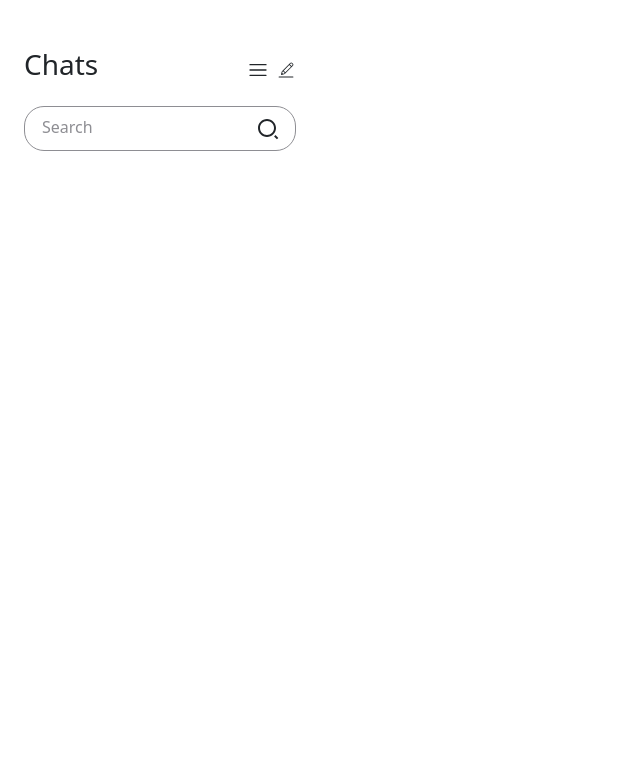
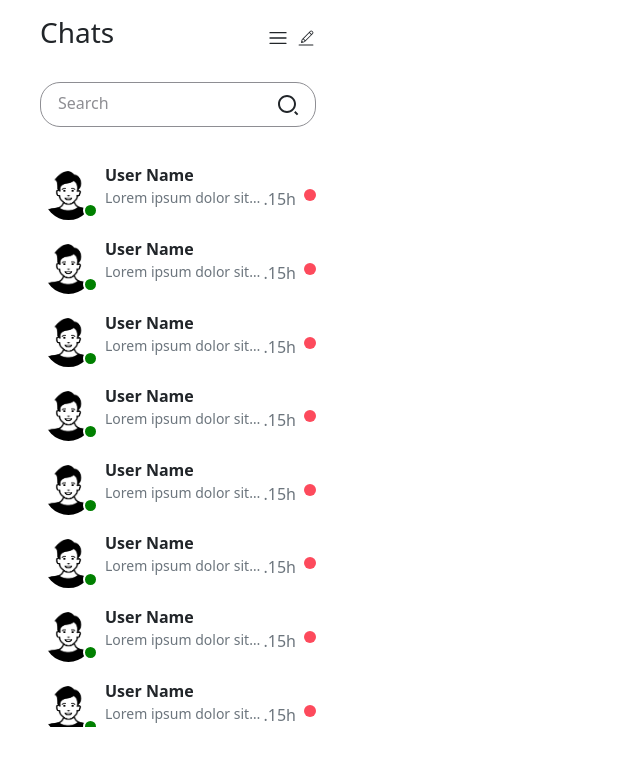
Before and after one commit to Firas-FA/Chat-App, a React (Create React App) app in the folder frontend/: page /chat in a window 1280 px wide. Shown: the top 766 px of the page, without its empty margins (0-640 px from the left). Built offline with nearby package versions, Linux system fonts and the light colour scheme.

Commit message:
contact section

```diff
--- a/frontend/src/Components/Chat components/Contact/Contact.jsx
+++ b/frontend/src/Components/Chat components/Contact/Contact.jsx
@@ -4,11 +4,12 @@ import { RxHamburgerMenu } from "react-icons/rx";
 import { CiEdit } from "react-icons/ci";
 import { RiSearch2Line } from "react-icons/ri";
 import './ContactStyle.css'
+import Person from '../Person/Person';
 
 function Contact() {
   return (
     <>
-    <Col md='3' className='px-4 py-5'>
+    <Col md='3' className='px-3 py-3'>
         <div className='d-flex justify-content-between align-items-center'>
             <h3>Chats</h3>
             <div className='fs-5 fw-bold'>
@@ -16,11 +17,21 @@ function Contact() {
                 <i ><CiEdit /></i>
             </div>
         </div>
-        <div className='search d-flex justify-content-between align-items-center mt-3'>
+        <div className='search d-flex justify-content-between align-items-center mt-4 mb-4'>
             <input type="search" placeholder='Search '/>
             <i className='fs-4'><RiSearch2Line /></i>
         </div>
-
+        <div className='contacts '>
+          <Person/>
+          <Person/>
+          <Person/>
+          <Person/>
+          <Person/>
+          <Person/>
+          <Person/>
+          <Person/>
+          <Person/>
+        </div>
     </Col>
     </>
   )
--- a/frontend/src/Components/Chat components/Contact/ContactStyle.css
+++ b/frontend/src/Components/Chat components/Contact/ContactStyle.css
@@ -11,3 +11,10 @@
 .search input::placeholder{
     color: #8E8E93;
 }
+.search input:focus{
+    outline: none;
+}
+.contacts{
+    overflow-y: scroll;
+    height: 72vh;
+}
--- a/frontend/src/Components/Chat components/Person/Person.jsx
+++ b/frontend/src/Components/Chat components/Person/Person.jsx
@@ -1,17 +1,24 @@
 import React from 'react'
+import personImg from '../../../Assets/Images/person.png'
+import './PersonStyle.css'
 
 
 function Person() {
   return (
     <>
-    <div className='d-flex gap-2 align-items-center'>
-        <div>
-            <img src="" alt="" />
+    <div className='d-flex align-items-center w-100 bg- mt-3 person'>
+        <div className=' w-25 p-1 per-img'>
+            <img src={personImg} className='w-100 rounded-circle ' alt="" />
+            <div className='online'></div>
         </div>
-        <div>
-            <h2>User Name</h2>
-            <p>Lorem ipsum dolor sit amet consectetur adipisicing elit. Optio, quia!</p>
+        <div className='w-75 lh-1 px-2'>
+            <p className='fw-bold mb-2' style={{fontSize:'16px'}}>User Name</p>
+            <div className='d-flex text-secondary'>
+              <p className='msgTitle ' style={{fontSize:'14px'}}>Lorem ipsum dolor sit amet consectetur adipisicing elit. Optio, quia!</p>
+              <p >.15h</p>
+            </div>
         </div>
+        <div className='newMsg'></div>
     </div>
     </>
   )
--- a/frontend/src/Components/Chat components/Person/PersonStyle.css
+++ b/frontend/src/Components/Chat components/Person/PersonStyle.css
@@ -0,0 +1,31 @@
+.msgTitle{
+    overflow: hidden;
+    text-overflow: ellipsis;
+    white-space: nowrap;
+    width: 100%;
+}
+.newMsg{
+    width: 15px;
+    height: 12px;
+    background-color: #FD4A5C;
+    border-radius: 50%;
+}
+.per-img{
+    position: relative;
+}
+.online{
+    width: 15px;
+    height: 15px;
+    border-radius: 50%;
+    background-color: green;
+    position: absolute;
+    left: 76%;
+    bottom: 10%;
+    border: 2px solid #fff;
+}
+/* .person:focus{
+    background-color: #FD4A5C;
+} */
+.person{
+    /* background-color: red; */
+}
--- a/frontend/src/Pages/Chat/Chat.jsx
+++ b/frontend/src/Pages/Chat/Chat.jsx
@@ -4,7 +4,7 @@ import Contact from "../../Components/Chat components/Contact/Contact";
 function Chat() {
   return (
     <>
-      <Row className="mx-0">
+      <Row className="mx-0 px-4" >
         <Contact />
       </Row>
     </>
--- a/frontend/src/Pages/Signin/SigninStyle.css
+++ b/frontend/src/Pages/Signin/SigninStyle.css
@@ -43,7 +43,7 @@
 }
 
 .input:focus,
-input:hover {
+.input:hover {
   outline: none;
   border-color: rgba(69, 194, 177, 1);
   background-color: #fff;
```
Also changed, not shown: frontend/src/Assets/Images/person.png (added).
